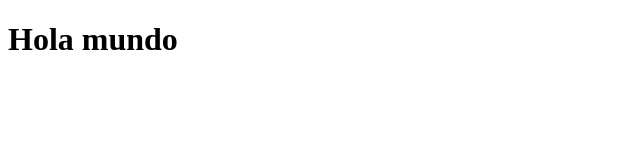
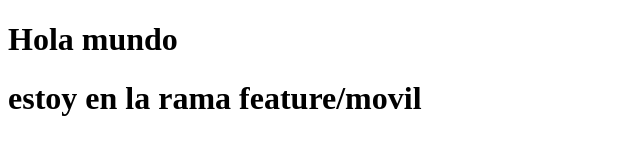
Before and after one commit to juanosog11/mi-primer-repositorio, a plain HTML site: page index.html in a window 1280 px wide. Shown: the whole page, without its empty margins (0-640 px from the left). Drawn offline with Linux system fonts and the light colour scheme.

Commit message:
cambio en la otra rama

```diff
--- a/index.html
+++ b/index.html
@@ -8,6 +8,7 @@
 <body>
 
     <h1>Hola mundo</h1>
+    <h1>estoy en la rama feature/movil</h1>
 
 </body>
 </html>
```
